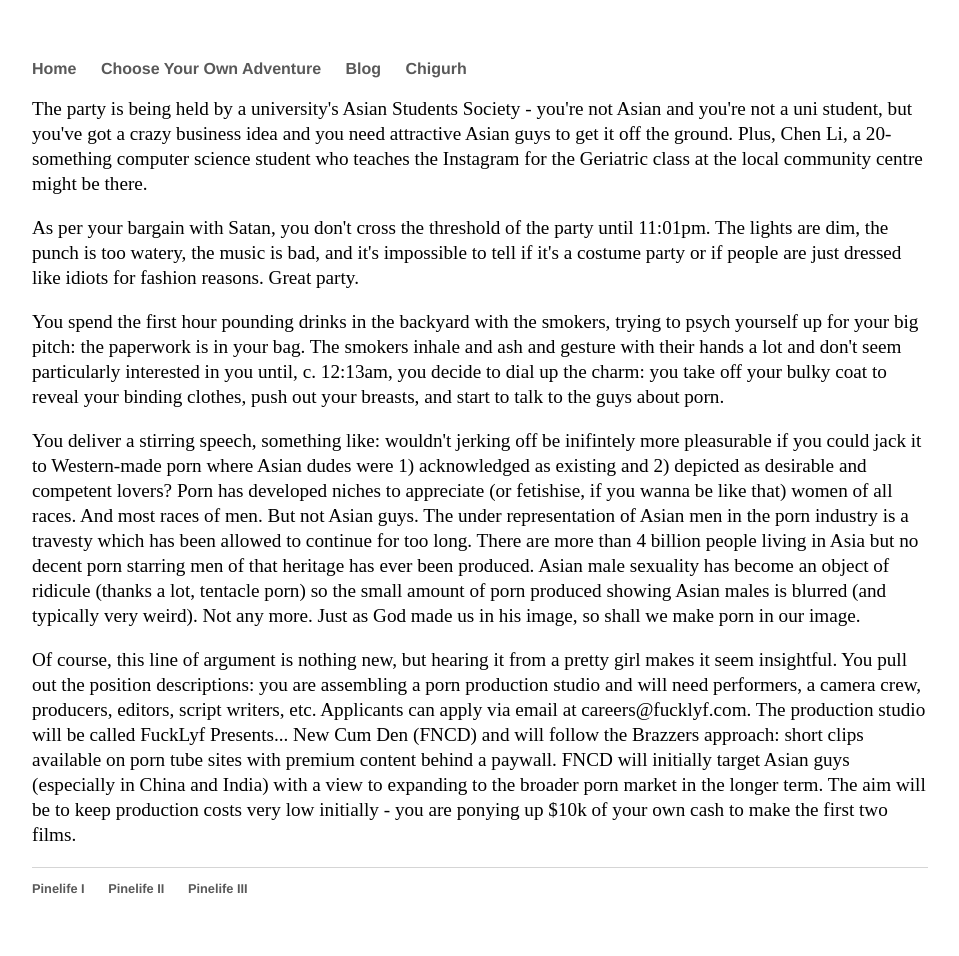
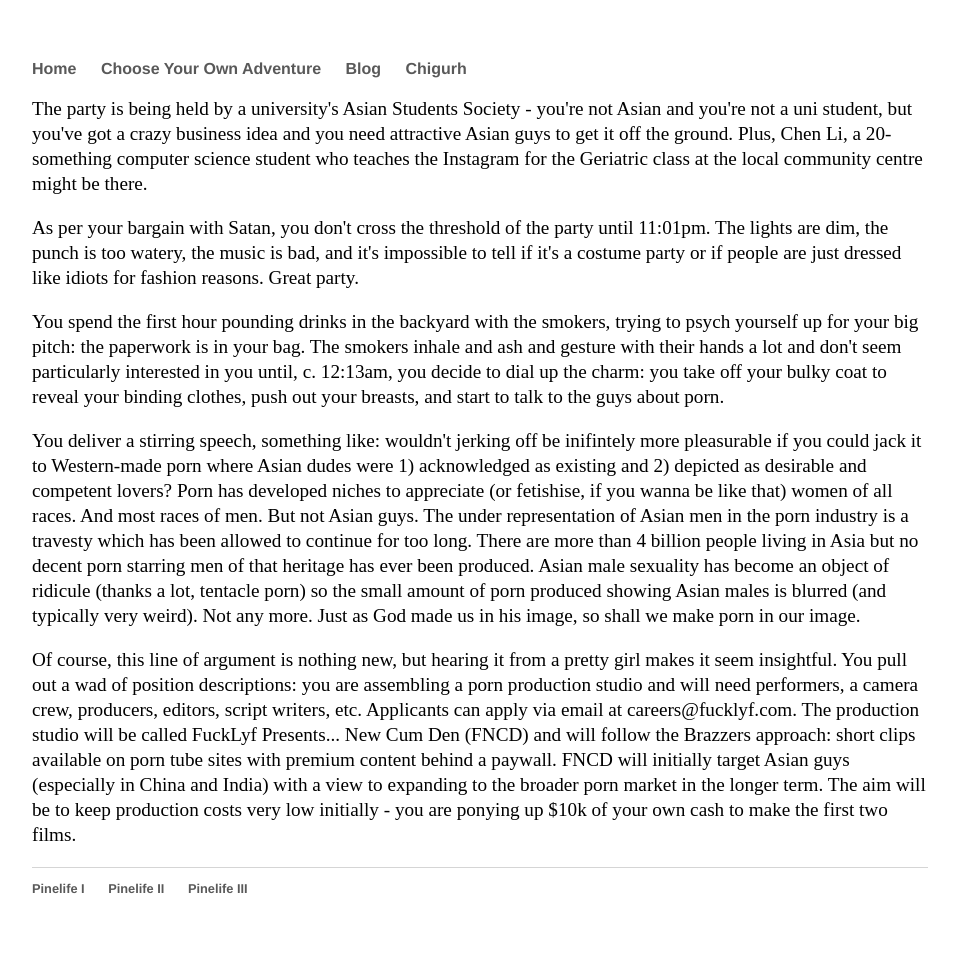
Before and after one commit to Pinelife/pinelife.github.io, a Jekyll site: the page built from Hellhole/Room4.html, in a window 1280 px wide. Shown: the whole page, without its empty margins (160-1119 px from the left). Built offline with Jekyll 4.4.1, drawn with Linux system fonts in a browser that asks for light colours.

Commit message:
Update Room4.html

```diff
--- a/Hellhole/Room4.html
+++ b/Hellhole/Room4.html
@@ -27,7 +27,7 @@ You deliver a stirring speech, something like: wouldn't jerking off be inifintel
  </p>
 <p>
  Of course, this line of argument is nothing new, but hearing it from a pretty
-  girl makes it seem insightful. You pull out the position descriptions: you are assembling a porn production studio and will need
+  girl makes it seem insightful. You pull out a wad of position descriptions: you are assembling a porn production studio and will need
   performers, a camera crew, producers, editors, script writers, etc. Applicants can apply via email at careers@fucklyf.com. The production studio will be
   called FuckLyf Presents... New Cum Den (FNCD) and will follow the Brazzers approach: short clips available on porn tube sites with premium content behind a paywall.
   FNCD will initially target Asian guys (especially in China and India) with a view to expanding to the broader porn market in the longer term. The aim will be
```
